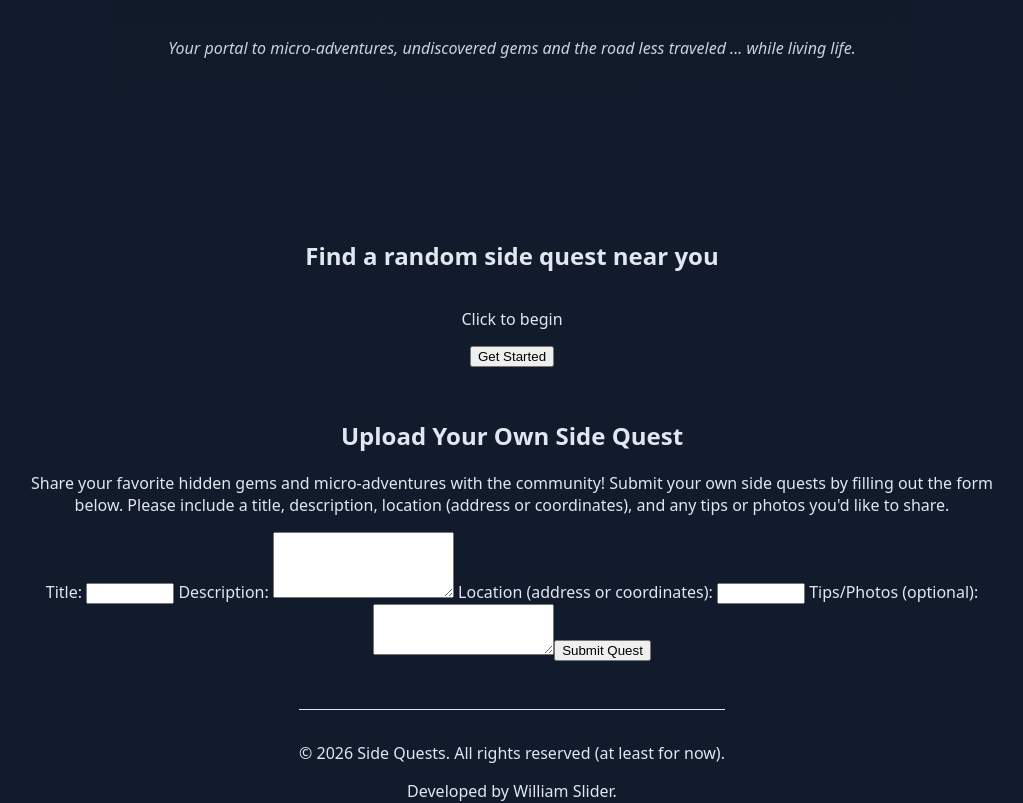
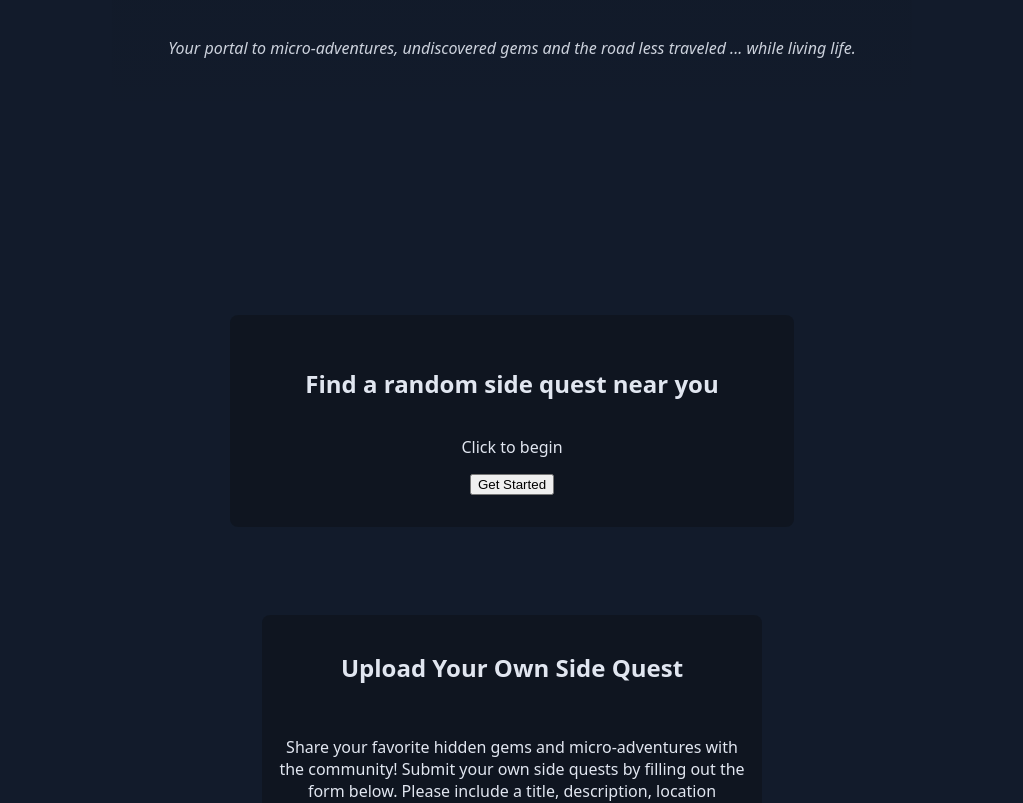
Before and after one commit to wslider/side-quests, a Vue app in the folder sideQuests/: page / in a window 1280 px wide. Shown: the part 900-1703 px from the top of the page, without its empty margins (128-1151 px from the left). Built offline with nearby package versions, Linux system fonts and the light colour scheme.

Commit message:
improved UI for forms and input fields

```diff
--- a/sideQuests/src/components/AppFooter.vue
+++ b/sideQuests/src/components/AppFooter.vue
@@ -1,11 +1,32 @@
-<script>
+<script setup>
+import { computed } from 'vue'
+
+const props = defineProps({
+  date: {
+    type: [String, Date, Number],
+    default: () => new Date()
+  }
+})
+
+const titleDate = computed(() => {
+  return new Date(props.date).toLocaleString('en-US', {
+    month: 'long',
+    day: 'numeric',
+    year: 'numeric'
+  })
+})
+
+
 </script>
 
 <template>
   <footer class="app-footer">
+    <time :title="titleDate" :datetime="new Date(date).toISOString()">
+      {{ titleDate }}
+    </time>
     <p>© 2026 Side Quests. All rights reserved (at least for now).</p>
     <p>Developed by William Slider.</p>
-    </footer>
+  </footer>
 </template>
 
 <style scoped>
--- a/sideQuests/src/components/AppMain.vue
+++ b/sideQuests/src/components/AppMain.vue
@@ -77,7 +77,7 @@ function generateQuest() {
 
       </section>
 
-    <section id="get-started" class="section container">
+    <section id="get-started" class="section container questSection">
       <h2>Find a random side quest near you</h2>
 
       <p>{{ status }}</p>
@@ -94,7 +94,7 @@ function generateQuest() {
             <h3 id="questTitle"></h3>
             <p id="questDescription"></p>
           </div>
-          <button @click="generateQuest">
+          <button @click="generateQuest" class="button" id="generateQuestButton">
             Generate Quest
           </button>
         </label>
@@ -116,31 +116,31 @@ function generateQuest() {
     </section>
 
     <section id="uploadSideQuests" class="section container">
-        <form>
+        <form class="quest-form" :quest-form="true" >
             <h2>Upload Your Own Side Quest</h2>
             <p>Share your favorite hidden gems and micro-adventures with the community! Submit your own side quests by filling out the form below. Please include a title, description, location (address or coordinates), and any tips or photos you'd like to share.</p>
 
-            <label>
+            <label class="formItem">
                 Title:
                 <input type="text" name="title" required>
             </label>
 
-            <label>
+            <label class="formItem">
                 Description:
                 <textarea name="description" rows="4" required></textarea>
             </label>
 
-            <label>
+            <label class="formItem">
                 Location (address or coordinates):
                 <input type="text" name="location" required>
             </label>
 
-            <label>
+            <label class="formItem">
                 Tips/Photos (optional):
                 <textarea name="tips" rows="3"></textarea>
             </label>
 
-            <button type="submit" id="submitQuestButton">Submit Quest</button>
+            <button type="submit" class="button" id="submitQuestButton">Submit Quest</button>
         </form>
 
     </section>
@@ -149,12 +149,69 @@ function generateQuest() {
 
 <style scoped>
 /* your existing styles */
+.app-main {
+  display: flex;
+  flex-direction: column;
+  align-items: center;
+  width: 100%;
+  padding: 2rem 0;
+  box-sizing: border-box;
+}
+
+.questSection {
+  background-color: var(--background-dark-trasparentGalaxyBlack);
+  align-self: center;
+  text-align: center;
+  padding: 2rem;
+  border-radius: 8px;
+  width: clamp(200px, 70%, 500px);
+  margin-top: 2rem;
+}
+
 .quest-form {
   margin-top: 1.5rem;
   display: flex;
   flex-direction: column;
   gap: 1rem;
   align-items: center;
+  justify-content: center;
+  width: clamp(300px, 80%, 500px);
+  background-color: #0d111780;
+  padding: 1rem;
+  border-radius: 8px;
+  box-sizing: border-box;
+}
+
+.formItem {
+  display: flex;
+  flex-direction: column;
+  text-align: left;
+  align-items: flex-start;
+  justify-content: center;
+  gap: 0.5rem;
+  padding: 10px;
+  width: clamp(250px, 80%, 450px);
+  box-sizing: border-box;
+  font-weight: 600;
+  font-size: 1.1rem;
+}
+
+.formItem input, .formItem textarea {
+  width: 100%;
+  padding: 0.5rem;
+  border: 2px solid var(--textColor-light-siriusStarBlue);
+  border-radius: 4px;
+  background-color: transparent;
+  color: var(--textColor-light-moonlitSnow);
+}
+
+.button {
+  font-size: 1.2rem;
+  padding: 0.75rem 1.5rem;
+  border-radius: 4px;
+  border: none;
+  box-shadow: 0 4px 6px rgba(0, 0, 0, 0.1);
+  cursor: pointer;
 }
 
 .section {
```
